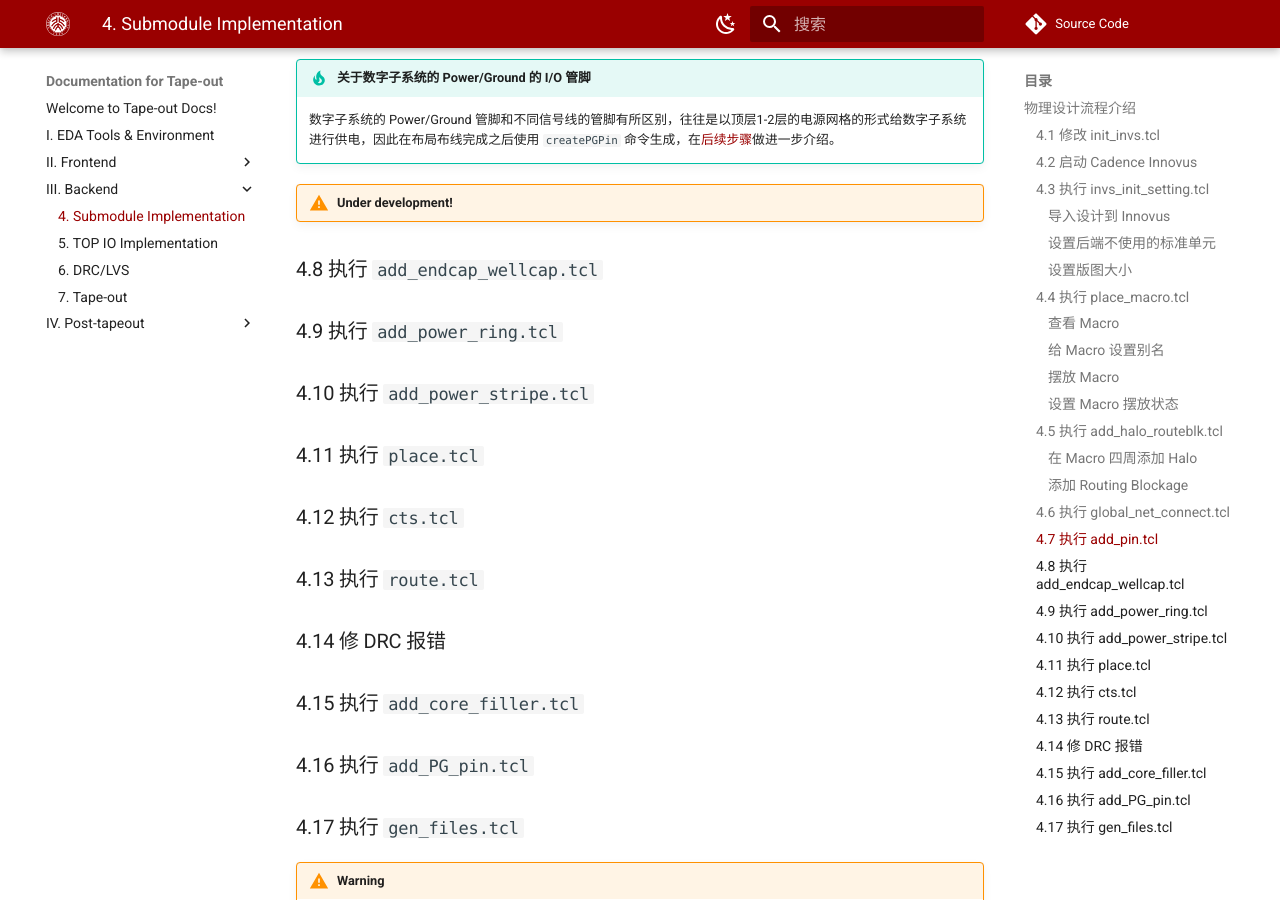
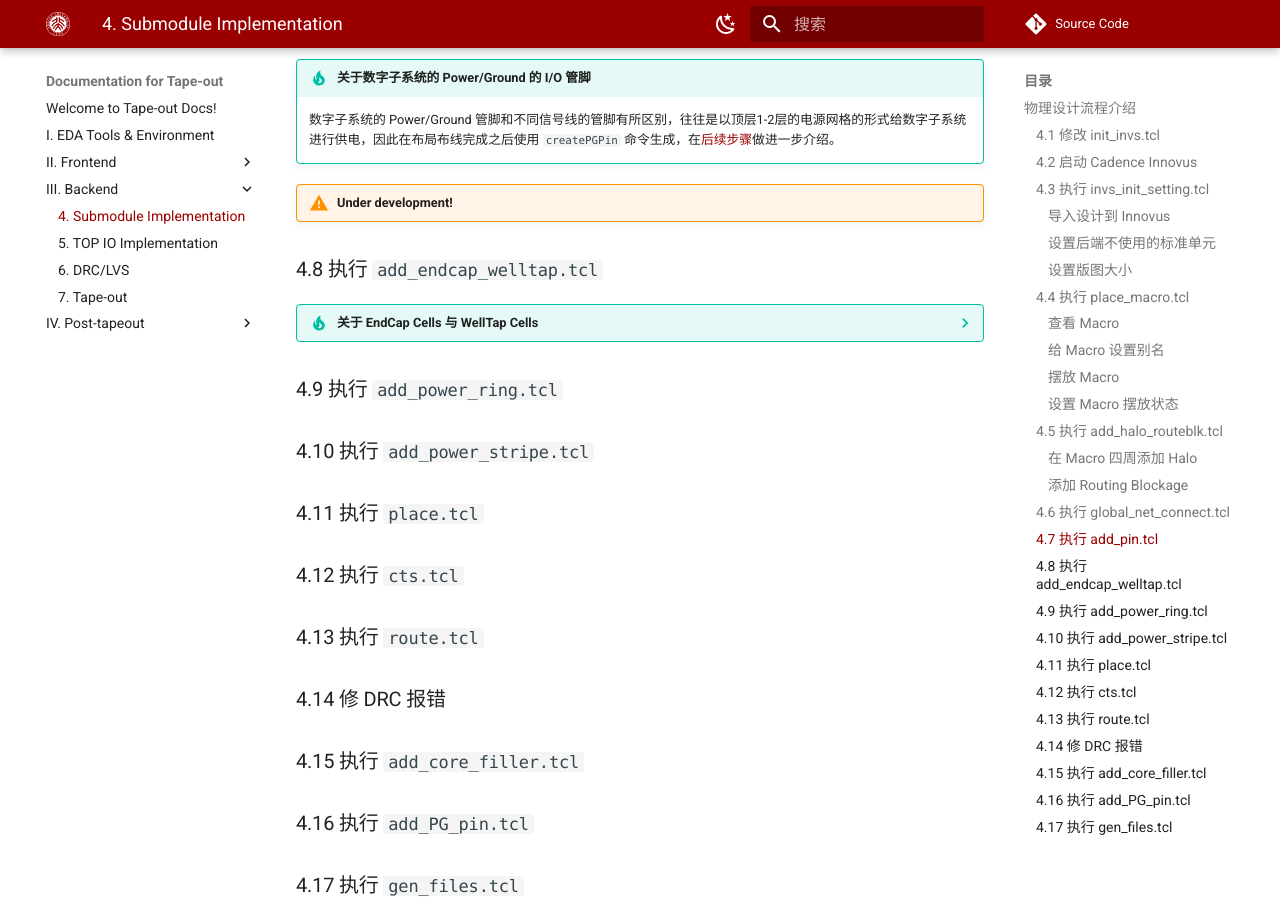
Before and after one commit to pku-pacific-lab-team/Tape-out_template_doc, an MkDocs documentation site: the page built from docs/4_submodule_implementation.md, in a window 1280 px wide and 900 px high, scrolled down 10279 px. Built offline with MkDocs 1.6.1 and Material for MkDocs 9.7.7, drawn with Linux system fonts in a browser that asks for light colours; some web fonts are replaced; comment, search, counter and statistics services are not loaded; some of the changed lines change nothing that is shown.

Commit message:
update add_endcap_welltap.tcl & test git push email notification

```diff
--- a/docs/4_submodule_implementation.md
+++ b/docs/4_submodule_implementation.md
@@ -359,7 +359,12 @@
 
 !!! Warning "Under development!"
 
-### 4.8 执行 `add_endcap_wellcap.tcl`
+### 4.8 执行 `add_endcap_welltap.tcl`
+
+??? tip "关于 EndCap Cells 与 WellTap Cells"
+    **EndCap Cells**：在数字集成电路设计中，特别是使用自动布局布线工具时，标准单元在整个硅片区域内按行排列。这些标准单元是设计的构建模块，包含逻辑门、触发器和其他数字电路。当最后一个标准单元不能完美地适应行的长度时，EndCap Cells（端帽单元）用于**填充标准单元行末端的剩余空间**。它们提供电气和物理隔离，将硅片的活动区域与周围结构（如划片线或芯片边缘）隔离开来。
+
+    **WellTap Cells**：为制造晶体管的衬底或阱提供低阻抗的接地或 VDD 路径，用于在CMOS工艺中确保适当的电气连接并防止闩锁效应。WellTap Cells 在整个IC布局中被有规律地摆放，特别是在电源和接地连接附近。它们的放置通常由代工厂指定的设计规则所规定。
 
 ### 4.9 执行 `add_power_ring.tcl`
 
```
